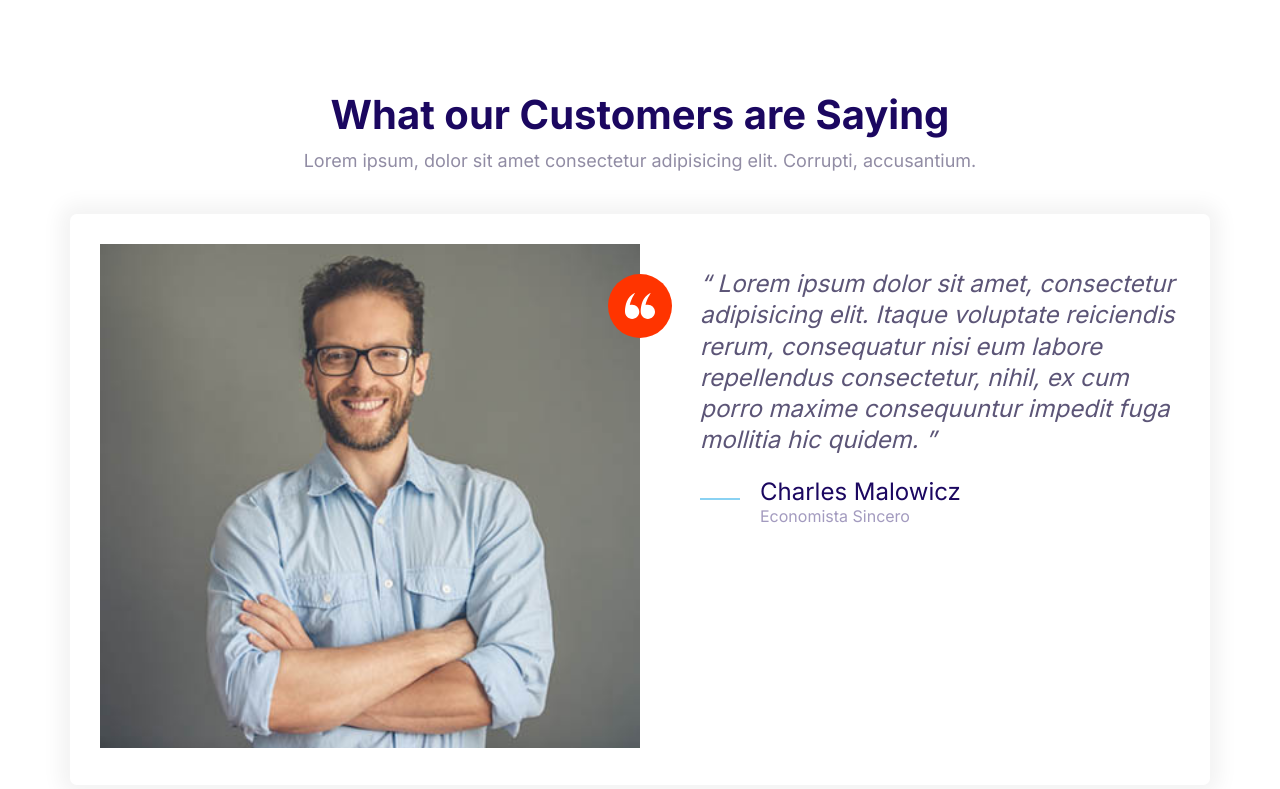
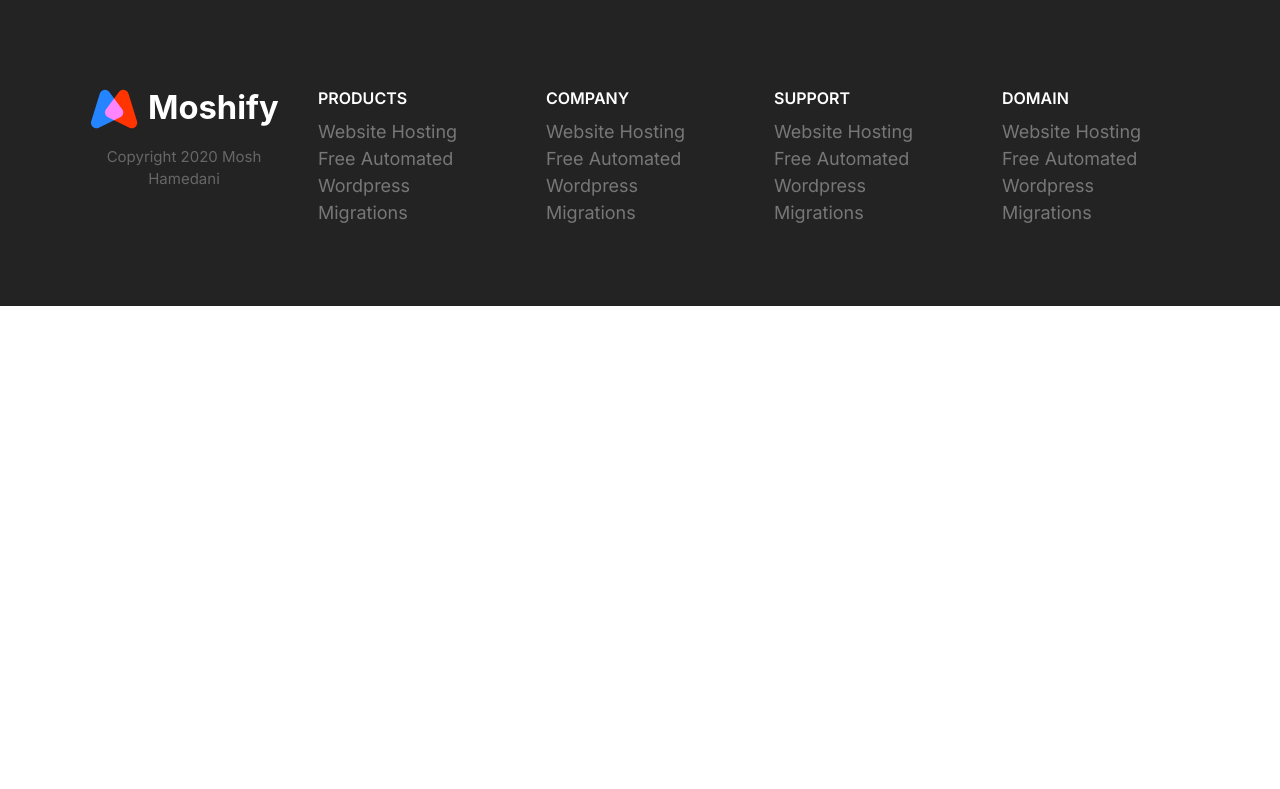
Before and after one commit to yuriamancio/moshifycourse, a plain HTML site: page index.html in a window 1280 px wide. Drawn offline with Linux system fonts and the light colour scheme.

Commit message:
Define the footer

```diff
--- a/css/styles.css
+++ b/css/styles.css
@@ -580,7 +580,7 @@ a {
 }
 
 .collapsible__heading {
-  margin-top: 0;
+  margin-top: 1rem;
   font-size: 3rem;
 }
 
@@ -808,3 +808,79 @@ a {
     max-width: 700px;
   }
 }
+
+/* Footer */
+.footer {
+  background: #232323;
+}
+
+.footer a {
+  color: #777;
+  transition: color 0.3;
+}
+
+.footer a:hover {
+  color: #fff;
+}
+
+.footer__section {
+  padding: 2rem;
+  border-bottom: 1px solid #393939;
+}
+
+.footer__section .list {
+  margin: 0;
+}
+
+.footer__heading {
+  text-transform: uppercase;
+  font-weight: 600;
+}
+
+.footer__brand {
+  margin-top: 5rem;
+  text-align: center;
+}
+
+.footer__brand img {
+  width: 100%;
+  max-width: 230px;
+}
+
+.footer__copyright {
+  font-size: 2.1rem;
+  color: #fff;
+  opacity: 0.3;
+}
+
+@media screen and (min-width: 768px) {
+  .footer__sections {
+    grid-template-columns: repeat(auto-fit, minmax(10rem, 1fr));
+  }
+
+  .footer .collapsible__chevron {
+    display: none;
+  }
+
+  .collapsible__content {
+    opacity: 1;
+    max-height: 100%;
+  }
+
+  .footer__brand {
+    margin-top: 2rem;
+    order: -1;
+  }
+
+  .footer__copyright {
+    font-size: 1.5rem;
+  }
+
+  .footer__section {
+    border: 0;
+  }
+
+  .footer__heading {
+    font-size: 1.6rem;
+  }
+}
--- a/index.html
+++ b/index.html
@@ -18,50 +18,74 @@
     <link rel="stylesheet" href="css/styles.css" />
   </head>
   <body>
-    <section class="block">
-      <header class="block__header">
-        <h2>What our Customers are Saying</h2>
-        <p>
-          Lorem ipsum, dolor sit amet consectetur adipisicing elit. Corrupti,
-          accusantium.
-        </p>
-      </header>
-      <div class="container">
-        <div class="card testimonial">
-          <div class="grid grid--1x2">
-            <div class="testimonial__image">
-              <img src="/images/testimonial.jpg" alt="A happy customer" />
-              <span class="icon-container icon-container--accent">
-                <svg class="icon--small icon--white">
-                  <use xlink:href="images/sprite.svg#quotes"></use>
-                </svg>
-              </span>
-            </div>
-            <blockquote class="quote">
-              <p class="quote__text">
-                Lorem ipsum dolor sit amet, consectetur adipisicing elit. Itaque
-                voluptate reiciendis rerum, consequatur nisi eum labore
-                repellendus consectetur, nihil, ex cum porro maxime consequuntur
-                impedit fuga mollitia hic quidem.
-              </p>
-              <footer>
-                <div class="media">
-                  <div class="media__image">
-                    <svg class="icon icon--primary quote__line">
-                      <use xlink:href="images/sprite.svg#line"></use>
-                    </svg>
-                  </div>
-                  <div class="media__body">
-                    <h3 class="media__title quote__author">Charles Malowicz</h3>
-                    <p class="quote__organization">Economista Sincero</p>
-                  </div>
-                </div>
-              </footer>
-            </blockquote>
+    <footer class="block block--dark footer">
+      <div class="container grid footer__sections">
+        <section class="collapsible collapsible--expanded footer__section">
+          <header class="collapsible__header">
+            <h2 class="collapsible__heading footer__heading">Products</h2>
+            <i
+              class="collapsible__chevron fa-solid fa-2x fa-circle-chevron-down"
+            ></i>
+          </header>
+          <div class="collapsible__content">
+            <ul class="list">
+              <li><a href="#">Website Hosting</a></li>
+              <li><a href="#">Free Automated Wordpress</a></li>
+              <li><a href="#">Migrations</a></li>
+            </ul>
           </div>
-        </div>
+        </section>
+        <section class="collapsible footer__section">
+          <header class="collapsible__header">
+            <h2 class="collapsible__heading footer__heading">Company</h2>
+            <i
+              class="collapsible__chevron fa-solid fa-2x fa-circle-chevron-down"
+            ></i>
+          </header>
+          <div class="collapsible__content">
+            <ul class="list">
+              <li><a href="#">Website Hosting</a></li>
+              <li><a href="#">Free Automated Wordpress</a></li>
+              <li><a href="#">Migrations</a></li>
+            </ul>
+          </div>
+        </section>
+        <section class="collapsible footer__section">
+          <header class="collapsible__header">
+            <h2 class="collapsible__heading footer__heading">Support</h2>
+            <i
+              class="collapsible__chevron fa-solid fa-2x fa-circle-chevron-down"
+            ></i>
+          </header>
+          <div class="collapsible__content">
+            <ul class="list">
+              <li><a href="#">Website Hosting</a></li>
+              <li><a href="#">Free Automated Wordpress</a></li>
+              <li><a href="#">Migrations</a></li>
+            </ul>
+          </div>
+        </section>
+        <section class="collapsible footer__section">
+          <header class="collapsible__header">
+            <h2 class="collapsible__heading footer__heading">Domain</h2>
+            <i
+              class="collapsible__chevron fa-solid fa-2x fa-circle-chevron-down"
+            ></i>
+          </header>
+          <div class="collapsible__content">
+            <ul class="list">
+              <li><a href="#">Website Hosting</a></li>
+              <li><a href="#">Free Automated Wordpress</a></li>
+              <li><a href="#">Migrations</a></li>
+            </ul>
+          </div>
+        </section>
+        <section class="footer__brand">
+          <img src="/images/logo.svg" alt="" />
+          <p class="footer__copyright">Copyright 2020 Mosh Hamedani</p>
+        </section>
       </div>
-    </section>
+    </footer>
     <script src="/js/main.js"></script>
   </body>
 </html>
```
Also changed, not shown: components/footer.html (added, +68 -0 lines).
